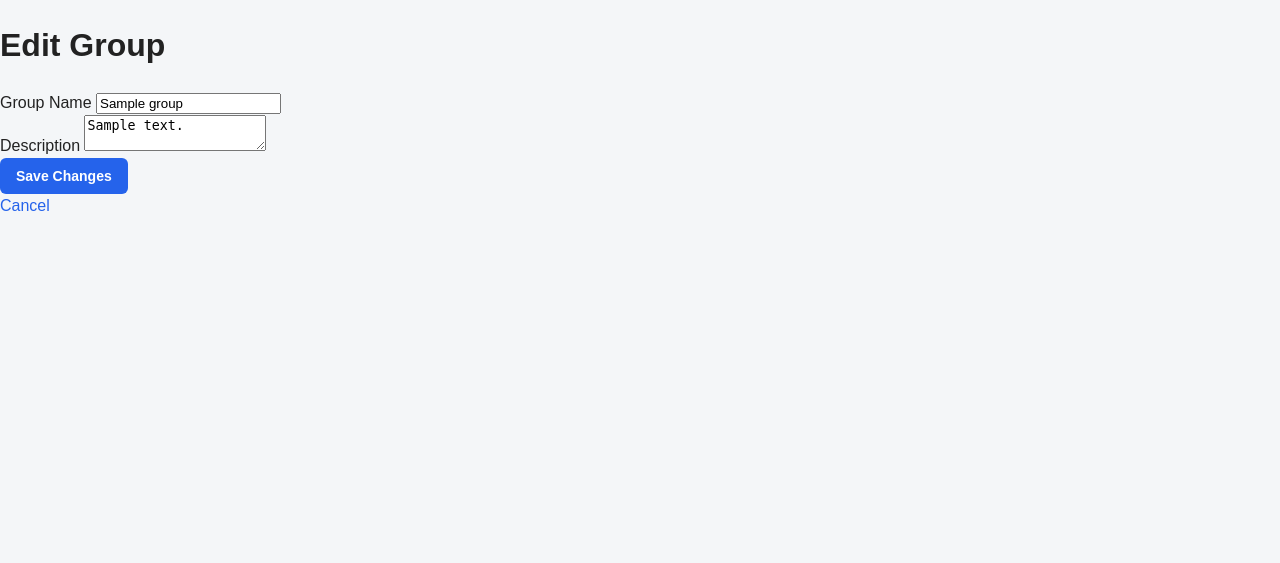
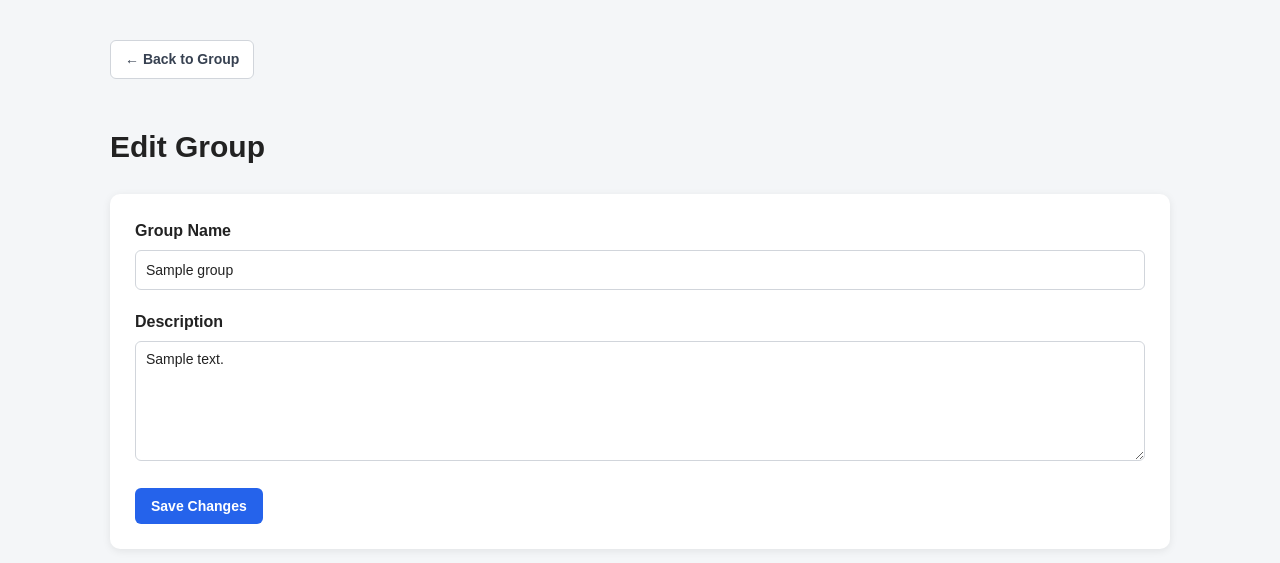
Before and after one commit to Cha-Luna-Star/ProjectManagement-WebApp, a Flask app: page /groups/1/edit in a window 1280 px wide. Shown: the top 563 px of the page. Run offline with Flask 3, Linux system fonts and the light colour scheme; the visitor is signed in with stand-in values (Sample User, id 1); tables that the repository leaves empty hold one stand-in row (values such as "Sample post"); some libraries are stand-ins or nearby versions.

Commit message:
Fix the edit group page

```diff
--- a/templates/edit_group.html
+++ b/templates/edit_group.html
@@ -12,14 +12,23 @@
 
     <link rel="stylesheet"
           href="{{ url_for('static', filename='css/base.css') }}">
-
+    <link rel="stylesheet"
+          href="{{ url_for('static', filename='css/forms.css') }}">
 </head>
 
 <body>
 
-    <main>
-
-        <h1>Edit Group</h1>
+    <main class="dashboard">
+        <a
+            href="{{ url_for(
+                'group',
+                group_id=group['id']
+            ) }}"
+            class="back-button"
+        >
+            ← Back to Group
+        </a>
+        <h2>Edit Group</h2>
 
         <form method="POST">
 
@@ -64,13 +73,6 @@
 
         </form>
 
-        <a href="{{ url_for(
-            'group',
-            group_id=group['id']
-        ) }}">
-            Cancel
-        </a>
-
     </main>
 
 </body>
```
Also changed, not shown: static/css/forms.css (line endings or trailing spaces).
